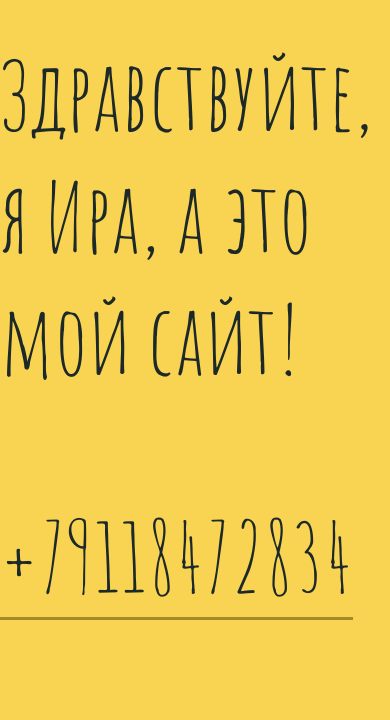
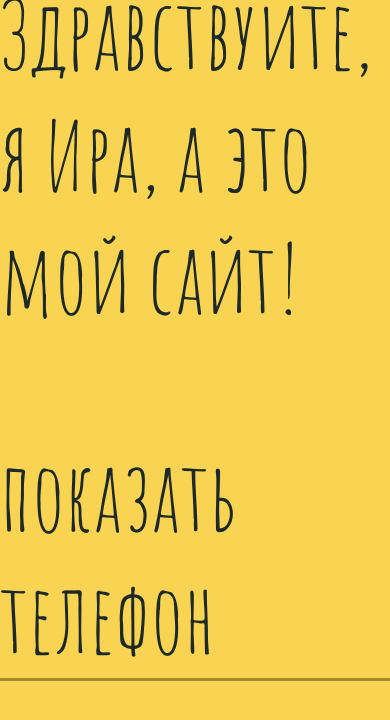
Before and after one commit to irkinsite/irkinsite.github.io, a plain HTML site: page index.html in a window 390 px wide. Drawn offline with Linux system fonts and the light colour scheme.

Commit message:
hide a phone...

```diff
--- a/index.html
+++ b/index.html
@@ -31,6 +31,6 @@
 		</style>
 	</head>
 	<body>
-		<p>Здравствуйте,<br/>я Ира, а это мой сайт!<br/><a href="tel:+79118472834">+79118472834</a></p>
+		<p>Здравствуйте,<br/>я Ира, а это мой сайт!<br/><a href="tel:+79118472834" onclick="this.innerHTML='+79118472834'">показать телефон</a></p>
 	</body>
 </html>
```
